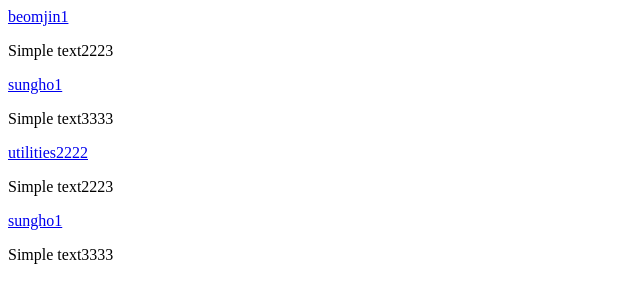
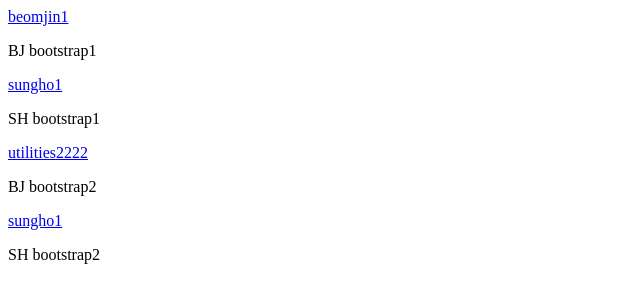
Before and after one commit to JoBeom-jin/test_git, a plain HTML site: page index.html in a window 1280 px wide. Shown: the full height of the page, 0-640 px from the left. Drawn offline with Linux system fonts and the light colour scheme.

Commit message:
boot4 commit

```diff
--- a/index.html
+++ b/index.html
@@ -9,11 +9,11 @@
 
     <body>
 
-        <a href="/beomjin">beomjin1</a><p>Simple text2223</p>
-        <a href="/sungho">sungho1</a><p>Simple text3333</p>
+        <a href="/beomjin">beomjin1</a><p>BJ bootstrap1</p>
+        <a href="/sungho">sungho1</a><p>SH bootstrap1</p>
 
-        <a href="/jo_utilities2.html">utilities2222</a><p>Simple text2223</p>
-        <a href="/boot2">sungho1</a><p>Simple text3333</p>
+        <a href="/jo_utilities2.html">utilities2222</a><p>BJ bootstrap2</p>
+        <a href="/boot2">sungho1</a><p>SH bootstrap2</p>
 
     </body>
 
```
